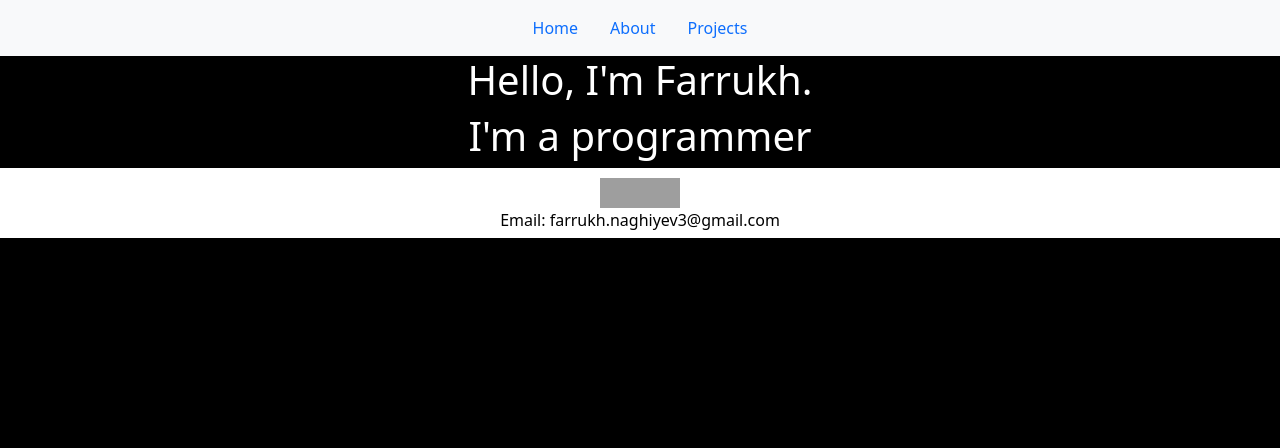
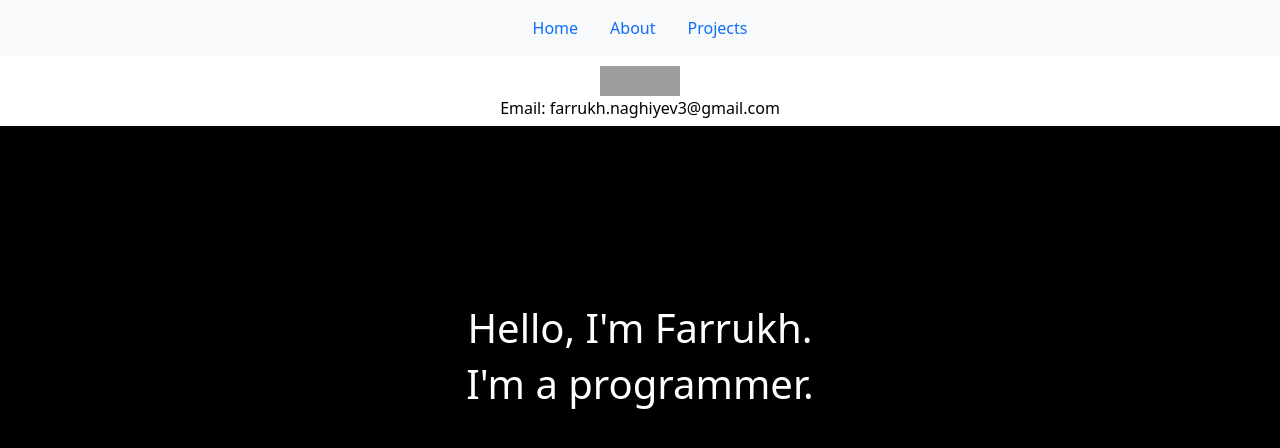
Before and after one commit to farfar336/Personal_Website, a React (Create React App) app: page /home in a window 1280 px wide. Shown: the top 448 px of the page. Built offline with nearby package versions, Linux system fonts and the light colour scheme; grey boxes are pictures that could not be loaded.

Commit message:
Put css content into 1 file

```diff
--- a/src/App.css
+++ b/src/App.css
@@ -7,3 +7,47 @@
   min-width: 100%;
   min-height: 100%;
 }
+
+/* All pages */
+
+.container{
+  justify-content: center;
+  text-align: left;
+}
+
+.footer{
+  background-color: white;
+  color:black;
+
+  margin: auto;
+  width: 100%;
+  padding: 10px;
+  justify-content: center;
+  bottom: 0;
+  right: 0;
+  left: 0;
+  height: 70px;
+}
+
+.scrollbar {
+  height: 94vh;
+  overflow: auto;
+}
+
+/* About page */
+
+/* Home page */
+
+.intro{
+  height: 200px;
+  width: 400px;
+  background: black;
+
+  position: absolute;
+  top: 50%;
+  left: 50%;
+  margin-top: -100px;
+  margin-left: -200px;
+}
+
+/* Projects page */
--- a/src/components/About.js
+++ b/src/components/About.js
@@ -1,6 +1,6 @@
 import React, { Component } from 'react'
 
-import './Footer.css';
+import '../App.css';
 
 import TrackAndField from '../Images/TrackAndField.jpg';
 
@@ -10,8 +10,8 @@ export default class About extends Component {
             <div>
 
                 {/* Content */}
-                <h1> About</h1>
-                <div class="text-start">
+                <h1>About</h1>
+                <div className='container'>
                     <h3>Education</h3>
                     <ul >
                         <li>
--- a/src/components/Footer.css
+++ /dev/null
@@ -1,13 +0,0 @@
-.footer{
-    background-color: white;
-    color:black;
-
-    margin: auto;
-    width: 100%;
-    padding: 10px;
-    justify-content: center;
-    bottom: 0;
-    right: 0;
-    left: 0;
-    height: 70px;
-}
--- a/src/components/Home.js
+++ b/src/components/Home.js
@@ -1,6 +1,6 @@
 import React, { Component } from 'react'
 
-import './Footer.css';
+import '../App.css';
 
 export default class Home extends Component {
     render() {
@@ -8,8 +8,10 @@ export default class Home extends Component {
             <div>
 
                 {/* Content */}
-                <h1>Hello, I'm Farrukh.</h1>
-                <h1>I'm a programmer</h1>
+                <div className ='intro'>
+                    <h1>Hello, I'm Farrukh.</h1>
+                    <h1>I'm a programmer.</h1>
+                </div>
 
                 {/* Footer */}
                 <div className='footer'>
@@ -17,7 +19,6 @@ export default class Home extends Component {
                     <a href="https://www.linkedin.com/in/farrukhnaghiyev3/"><img src="https://cdn-icons-png.flaticon.com/512/174/174857.png" alt='LinkedIn Logo' height={30} /></a>
                     <p>Email: farrukh.naghiyev3@gmail.com</p>
                 </div>
-
             </div>
 
         )
--- a/src/components/NavigationBar.js
+++ b/src/components/NavigationBar.js
@@ -11,7 +11,7 @@ import Home from './Home';
 import About from './About'
 import Projects from './Projects'
 
-import './Scrollbar.css';
+import '../App.css';
 
 export default class NavigationBar extends Component {
     render() {
--- a/src/components/Projects.js
+++ b/src/components/Projects.js
@@ -1,6 +1,6 @@
 import React, { Component } from 'react'
 
-import './Footer.css';
+import '../App.css';
 
 import ShiftScheduleSystem from '../Videos/ShiftSchedulingSystem.mp4';
 import ActivityLogger from '../Videos/ActivityLogger.mp4';
@@ -13,9 +13,10 @@ export default class Projects extends Component {
 
                 {/* Content */}
                 <h1>Projects</h1>
+                <div className='container'>
                     <h3>Shift Scheduling System</h3>
                     <video src={ShiftScheduleSystem} width="900" height="500" controls="controls" />
-                <ul class="text-start">
+                    <ul>
                         <li>
                         Used Agile practices in a team of 5 to create a job shift scheduling website, which won 2nd place at the U of C capstone fair
                         </li>
@@ -32,7 +33,7 @@ export default class Projects extends Component {
 
                     <h3>Activity Logger</h3>
                     <video src={ActivityLogger} width="900" height="500" controls="controls" />
-                <ul class="text-start">
+                    <ul>
                         <li>
                         Created website to keep track of activity description, duration, & date for each user
                         </li>
@@ -49,7 +50,7 @@ export default class Projects extends Component {
 
                     <h3>Kids Chat Application</h3>
                     <video src={KidsChatApplication} width="900" height="500" controls="controls" />
-                <ul class="text-start">
+                    <ul>
                         <li>
                         Acted as project manager amongst a group of 6 to create/develop a chat application for kids
                         </li>
@@ -63,6 +64,7 @@ export default class Projects extends Component {
                         Used: JavaScript, HTML, jQuery, CSS, MongoDB, Github, Trello
                         </li>
                     </ul>
+                </div>
 
                 {/* Footer */}
                 <div className='footer'>
--- a/src/components/Scrollbar.css
+++ /dev/null
@@ -1,4 +0,0 @@
-.scrollbar {
-    height: 90vh;
-    overflow-y: scroll;
-  }
```
Also changed, not shown: 1 other file (tests, documents, lock files or other folders). Lines whose indentation alone changed are shown as unchanged.
